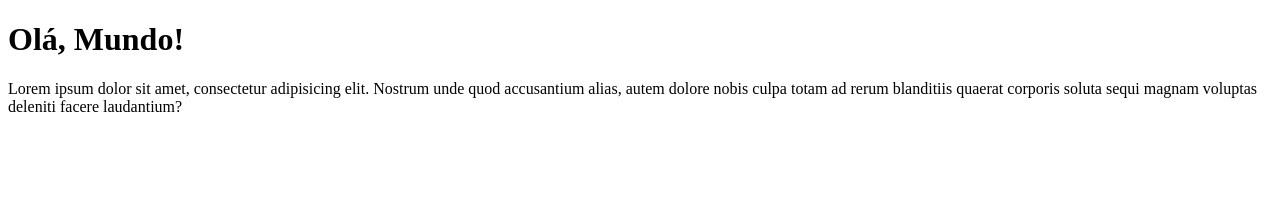
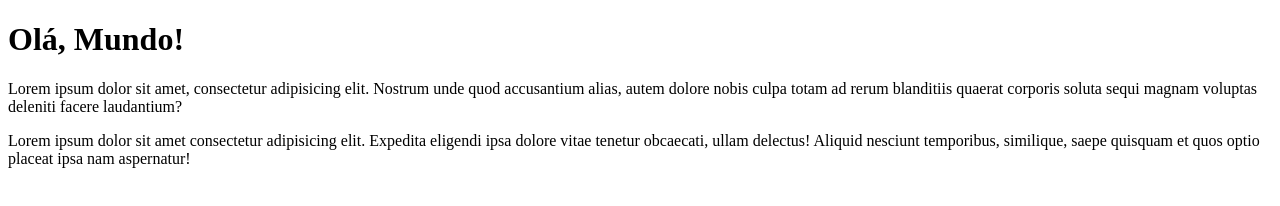
Before and after one commit to erissonfelisbino/Projeto-LandingPage-gta, a plain HTML site: page site-exemplo/index.html in a window 1280 px wide. Drawn offline with Linux system fonts and the light colour scheme.

Commit message:
adicionei outro paragrafo

```diff
--- a/site-exemplo/index.html
+++ b/site-exemplo/index.html
@@ -9,5 +9,8 @@
     <h1>Olá, Mundo!</h1>
     <p>Lorem ipsum dolor sit amet, consectetur adipisicing elit. Nostrum unde quod accusantium alias, autem dolore nobis culpa totam ad rerum blanditiis quaerat corporis soluta sequi magnam voluptas deleniti facere laudantium?</p>
 
+    <p>Lorem ipsum dolor sit amet consectetur adipisicing elit. Expedita eligendi ipsa dolore vitae tenetur obcaecati, ullam delectus! Aliquid nesciunt temporibus, similique, saepe quisquam et quos optio placeat ipsa nam aspernatur!
+    </p>
+
 </body>
 </html>
```
